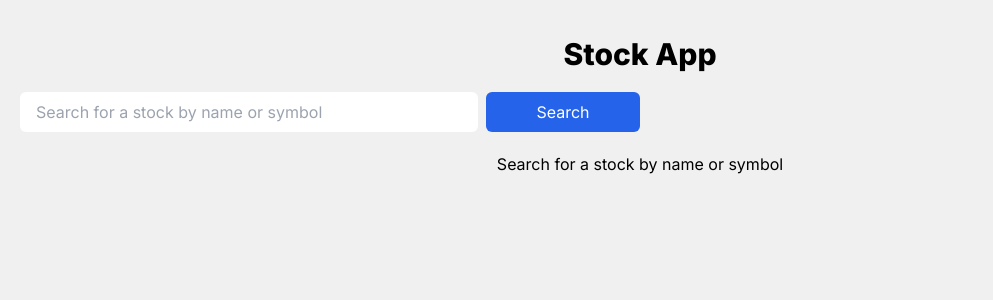
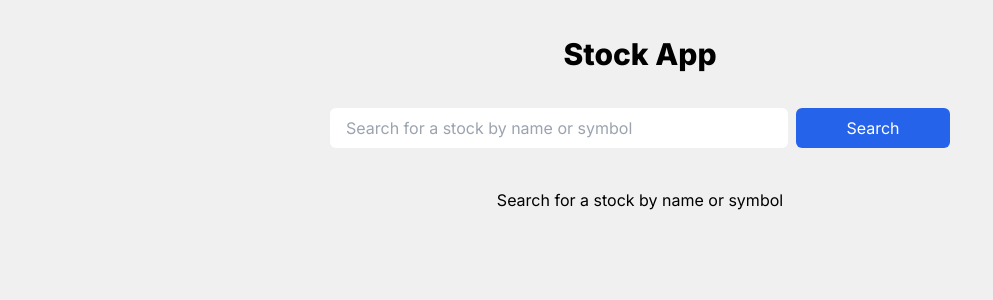
Before and after one commit to Petiazediter/StockAppClient, a Next.js app: page / in a window 1280 px wide. Shown: the top 300 px of the page, without its empty margins (0-993 px from the left). Built offline with nearby package versions, Linux system fonts and the light colour scheme.

Commit message:
fix: alignment

```diff
--- a/app/components/CardList.tsx
+++ b/app/components/CardList.tsx
@@ -14,7 +14,7 @@ const CardList = (props: Props) => {
 
     return (
         <ul
-            className={`grid grid-cols-1 md:grid-cols-3 gap-2 ${props.containerClassName}`}>
+            className={`grid w-full grid-cols-1 md:grid-cols-3 gap-2 ${props.containerClassName}`}>
             {
                 props.isLoading ?
                     Array.from(new Array(5)).map((v) => (
--- a/app/components/SearchForm.tsx
+++ b/app/components/SearchForm.tsx
@@ -54,7 +54,7 @@ const SearchForm = (props: Props) => {
         <form
             onSubmit={handleSearch}
             id='search-form'
-            className='my-5 w-1/2 flex gap-2 justify-center flex-col md:flex-row relative' >
+            className='my-5 w-full md:w-1/2 flex gap-2 justify-center flex-col md:flex-row relative' >
             <input
                 disabled={props.isLoading}
                 onChange={handleInputChange}
--- a/app/page.tsx
+++ b/app/page.tsx
@@ -46,7 +46,7 @@ export default function Home() {
   }, [quickSearchKeyword])
 
   return (
-    <main className="p-5 w-full">
+    <main className="p-5 w-full flex justify-center flex-col items-center">
       <h1 className='text-3xl m-4 text-center font-extrabold'>
         Stock App
       </h1>
```
